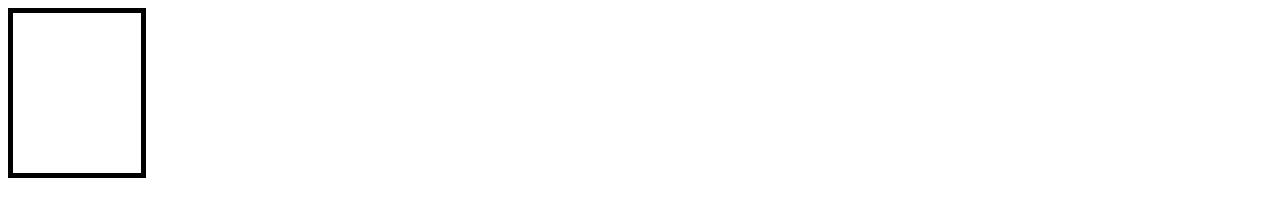
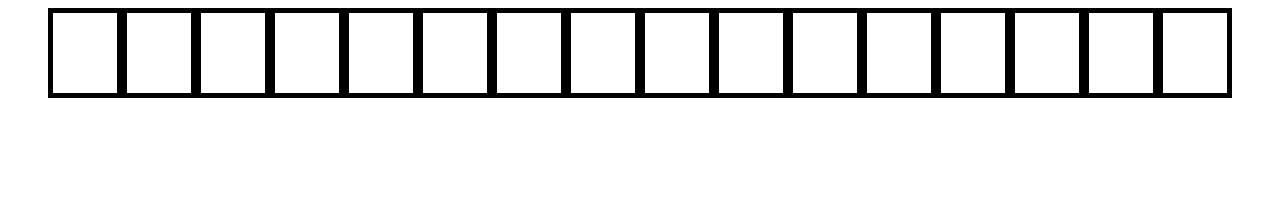
Before and after one commit to CluckyDawey/Etch-a-Sketch, a plain HTML site: page index.html in a window 1280 px wide. Drawn offline with Linux system fonts and the light colour scheme.

Commit message:
Managed to add loop for first row of boxes

```diff
--- a/Etch-a-Sketch.js
+++ b/Etch-a-Sketch.js
@@ -2,6 +2,6 @@ const container = document.querySelector("#container");
 
 const box = document.createElement("div");
 
-for (let i = 0; i <= 16; i++) {
-    container.append(box);
+for (let i = 0; i <= 15; i++) {
+    container.append(box.cloneNode(true));
 }
--- a/styles.css
+++ b/styles.css
@@ -1,5 +1,5 @@
 #container {
-    display: inline-flex;
+    display: flex;
     flex-direction: row;
     justify-content: center;
     align-items: center;
@@ -7,6 +7,6 @@
 
 #container > div {
     border: 5px black solid;
-    height: 20vh;
-    width: 10vw;
+    height: 10vh;
+    width: 5vw;
 }
```
